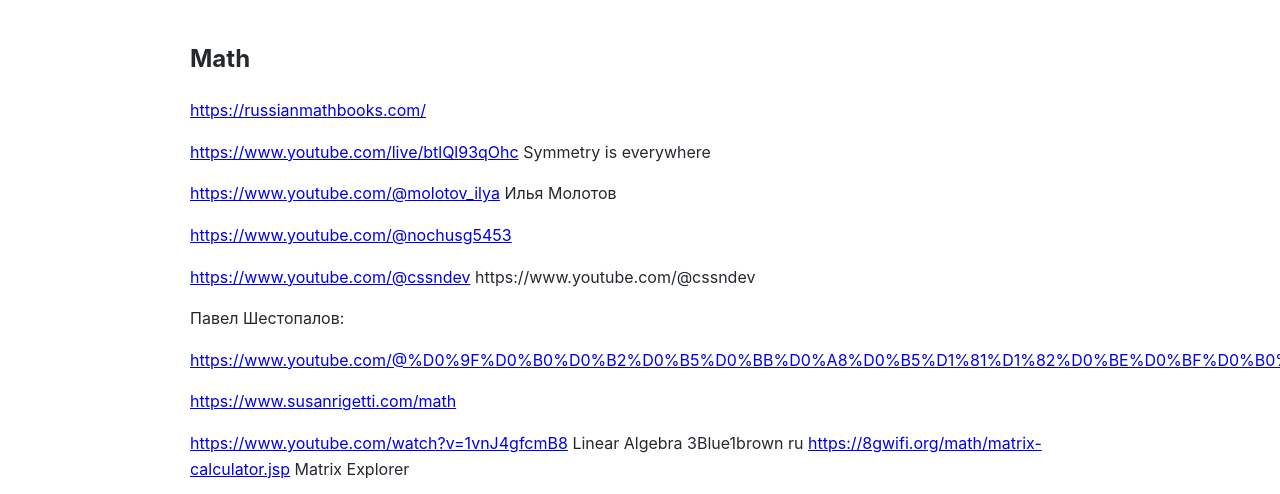
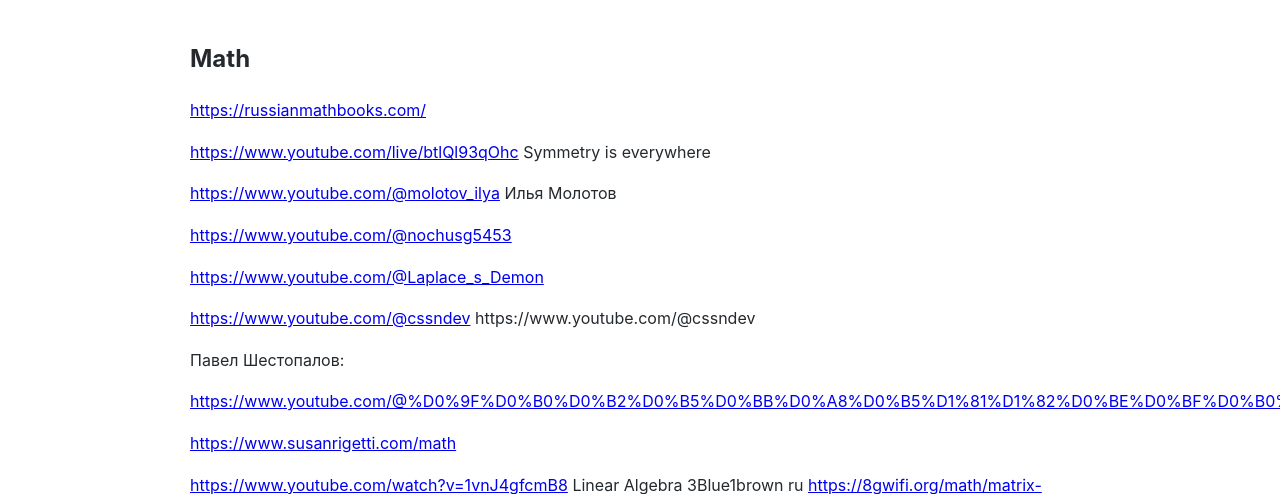
Before and after one commit to Michael-Lubinsky/michael-lubinsky.github.com, a Jekyll site: the page built from math/math.md, in a window 1280 px wide and 900 px high, cut to the strip 0-494 px from the top of the window. Built offline with Jekyll 4.4.1, drawn with Linux system fonts in a browser that asks for light colours; our own code applies the rules of GitHub Pages for plain Markdown files.

Commit message:
Update math.md

```diff
--- a/math/math.md
+++ b/math/math.md
@@ -7,6 +7,8 @@
 <https://www.youtube.com/@molotov_ilya> Илья Молотов
 
 <https://www.youtube.com/@nochusg5453>
+
+<https://www.youtube.com/@Laplace_s_Demon>
 
 <https://www.youtube.com/@cssndev> https://www.youtube.com/@cssndev
 
```
